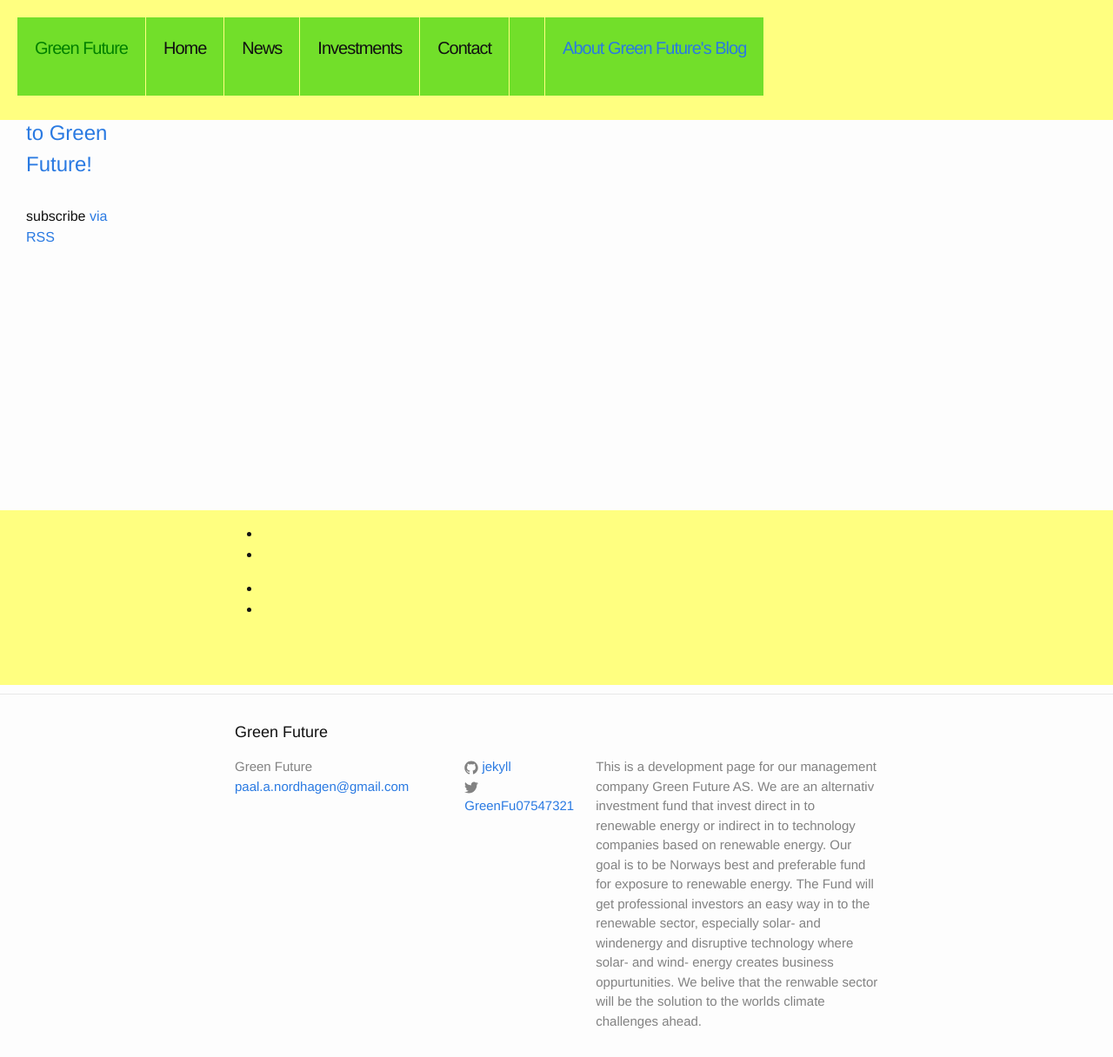
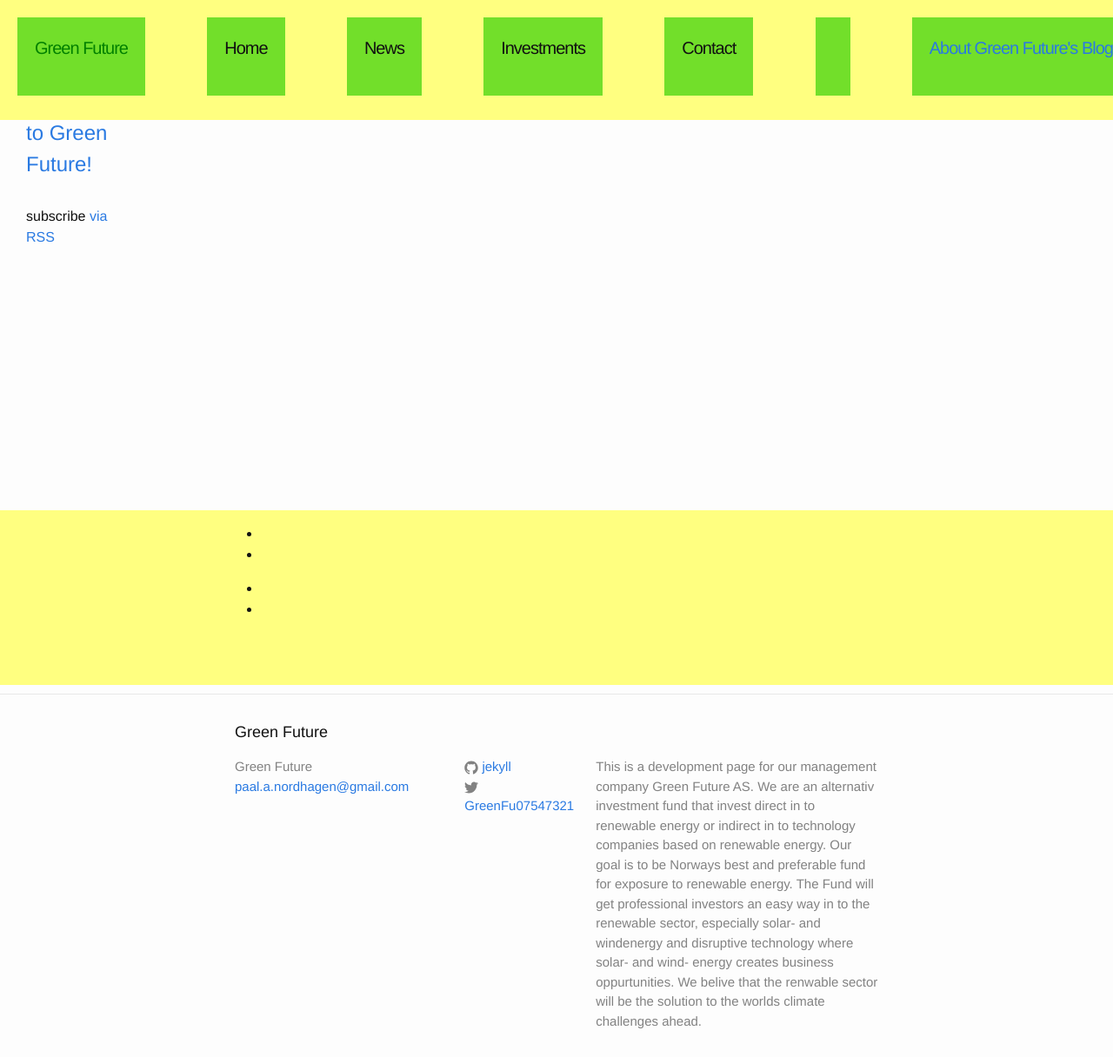
Before and after one commit to Paal-August/Paal-August.github.io, a Jekyll site: the page built from index.html, in a window 1280 px wide and 1216 px high. Shown: the whole window at 87% size. Built offline with Jekyll 4.4.1, drawn with Linux system fonts in a browser that asks for light colours.

Commit message:
Update _layout.scss

```diff
--- a/_sass/_layout.scss
+++ b/_sass/_layout.scss
@@ -23,7 +23,7 @@
   float:left;
   padding:20px;
   background-color:rgb(255, 255, 128);
-  justify-content:stretch;
+  justify-content:space-between;
  /* grid-area: 1 / 1 / 2/8;*/
 }
 
```
